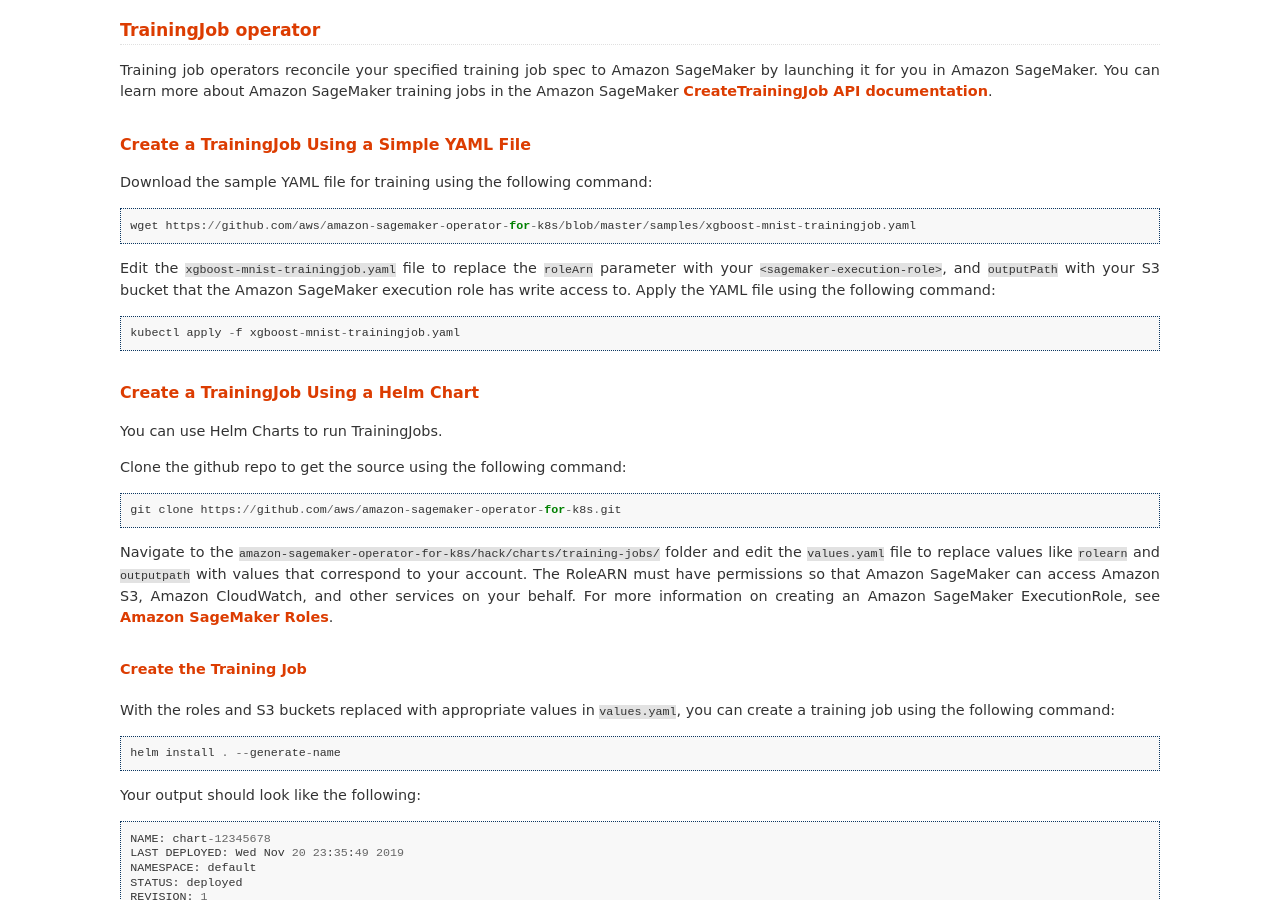
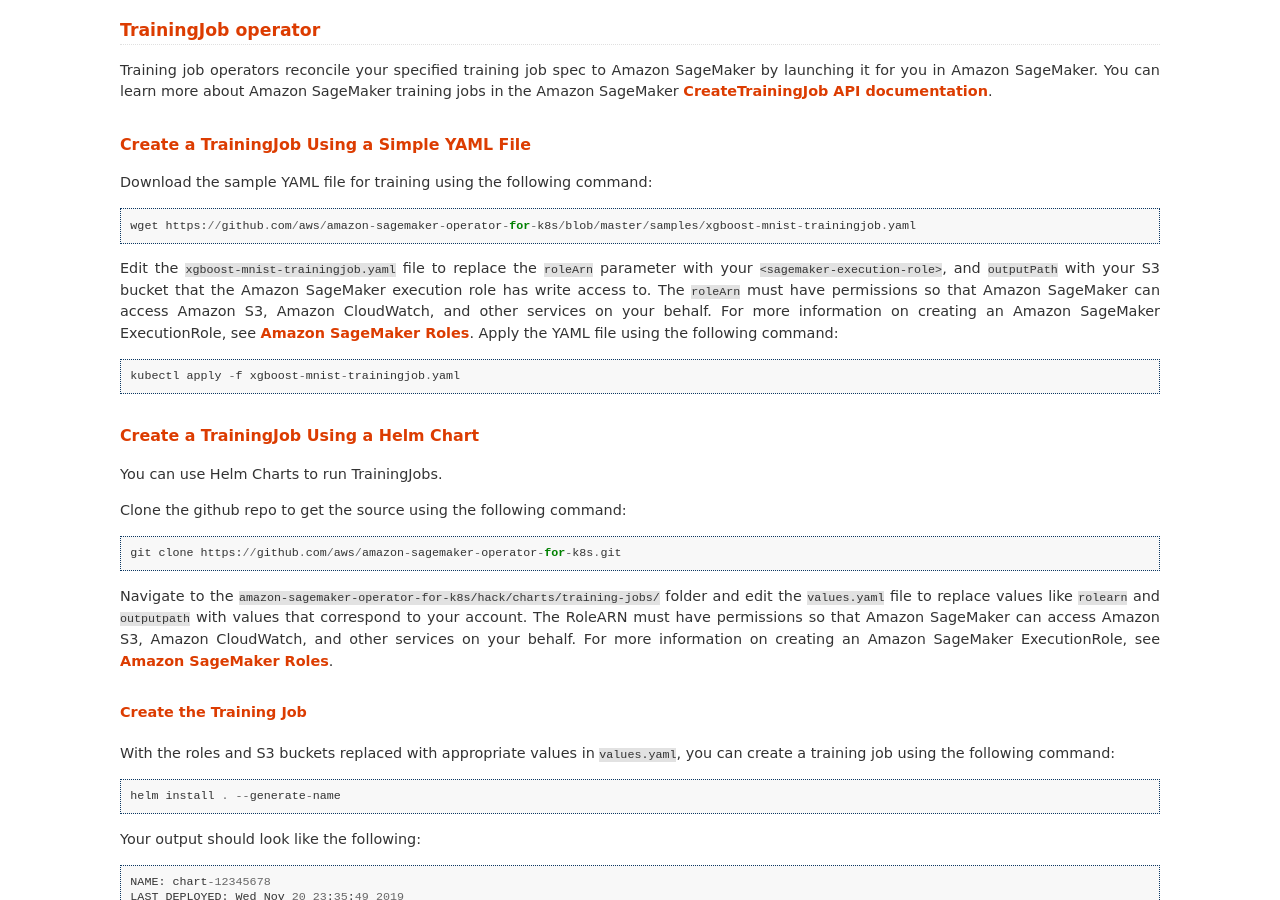
Before and after one commit to Evan-W-ang/sagemaker-python-sdk, a Sphinx documentation site: the page built from doc/amazon_sagemaker_operators_for_kubernetes_jobs.rst, in a window 1280 px wide and 900 px high, scrolled down 1327 px. Built offline with Sphinx 7.4.7, drawn with Linux system fonts in a browser that asks for light colours.

Commit message:
Adding role arn explanation for sagemaker role  (#1219)

```diff
--- a/doc/amazon_sagemaker_operators_for_kubernetes_jobs.rst
+++ b/doc/amazon_sagemaker_operators_for_kubernetes_jobs.rst
@@ -29,8 +29,13 @@ Download the sample YAML file for training using the following command:
 
     wget https://github.com/aws/amazon-sagemaker-operator-for-k8s/blob/master/samples/xgboost-mnist-trainingjob.yaml
 
-Edit the \ ``xgboost-mnist-trainingjob.yaml`` file to replace the ``roleArn`` parameter with your \ ``<sagemaker-execution-role>``, and \ ``outputPath`` with your S3 bucket that the Amazon SageMaker
-execution role has write access to. Apply the YAML file using the
+Edit the ``xgboost-mnist-trainingjob.yaml`` file to replace the ``roleArn`` parameter with your ``<sagemaker-execution-role>``, and ``outputPath`` with your S3 bucket that the Amazon SageMaker
+execution role has write access to. The ``roleArn`` must have permissions so that Amazon SageMaker
+can access Amazon S3, Amazon CloudWatch, and other services on your
+behalf. For more information on creating an Amazon SageMaker
+ExecutionRole, see `Amazon SageMaker
+Roles <https://docs.aws.amazon.com/sagemaker/latest/dg/sagemaker-roles.html#sagemaker-roles-createtrainingjob-perms>`__.
+Apply the YAML file using the
 following command:
 
 ::
```
